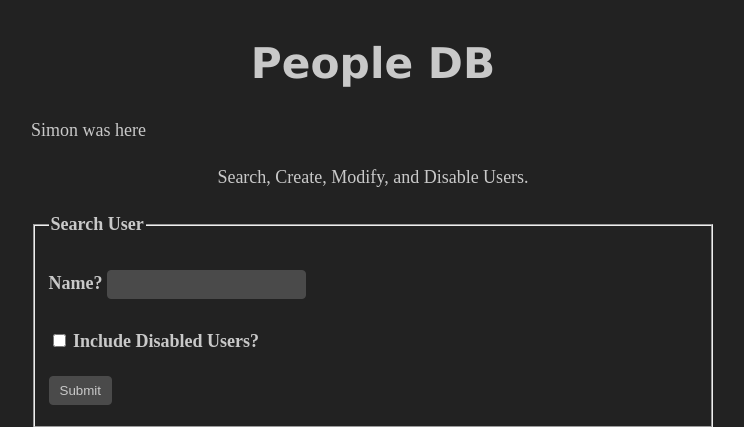
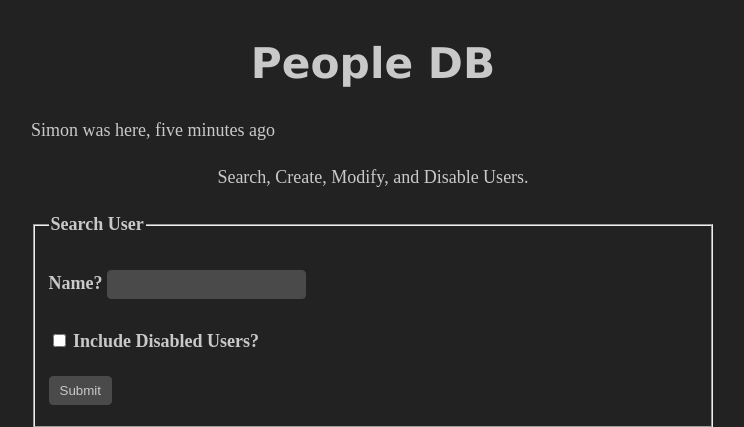
Before and after one commit to ssebs/PeopleDB, a PHP site: page / in a window 1280 px wide. Shown: the top 427 px of the page, without its empty margins (267-1011 px from the left). Run offline with PHP 8.4, Linux system fonts and the light colour scheme.

Commit message:
Update index.php

```diff
--- a/index.php
+++ b/index.php
@@ -24,7 +24,7 @@ h1 {
 </head>
 <body>
 	<h1>People DB</h1>
-	<p>Simon was here</p>
+	<p>Simon was here, five minutes ago</p>
 	<p class="text-center">Search, Create, Modify, and Disable Users.</p>
 
 	<form action="select.php" method="post">
```
